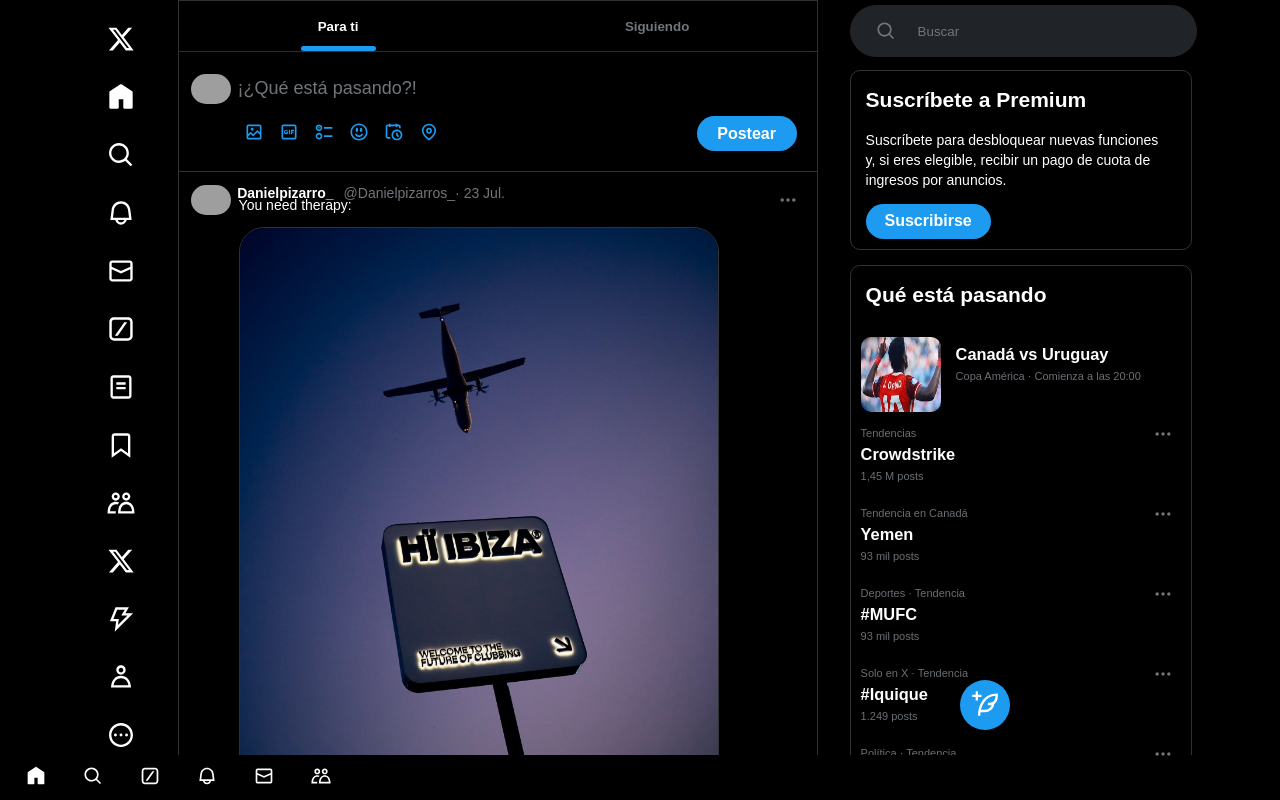
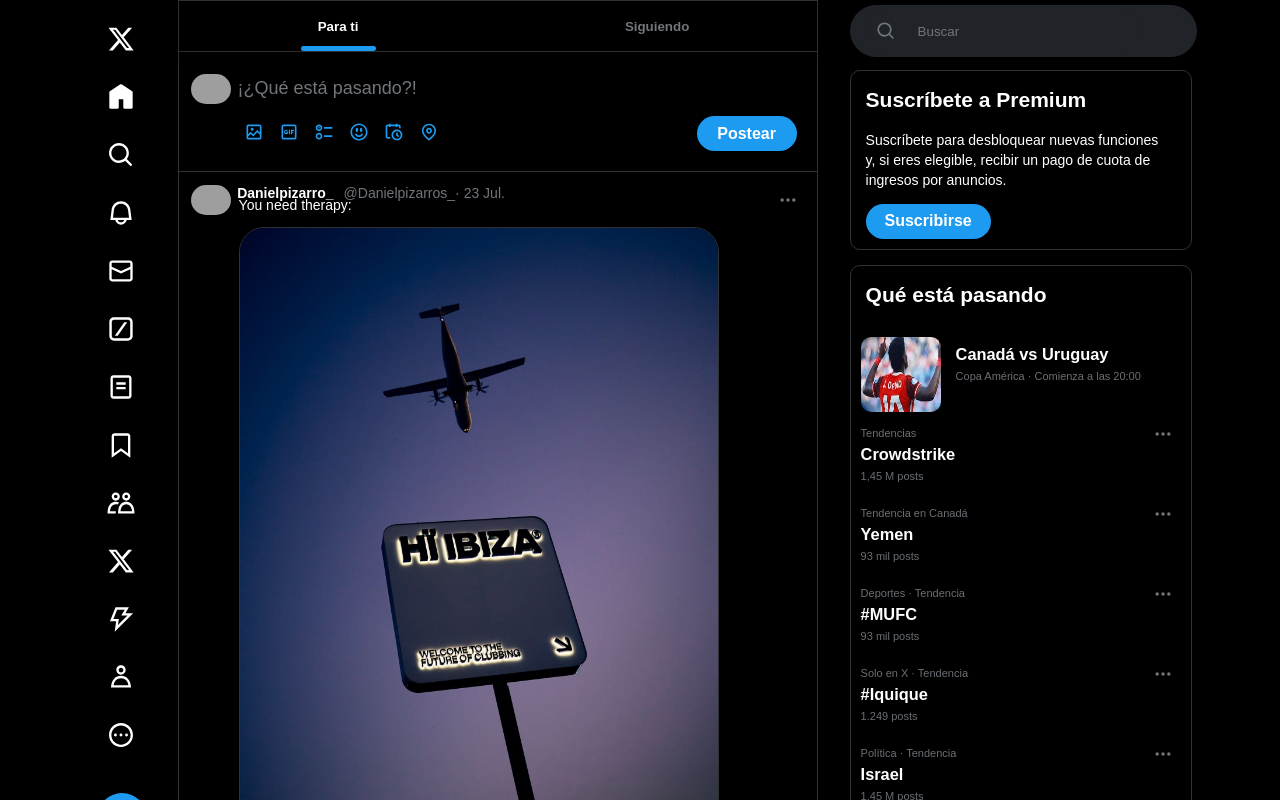
Before and after one commit to DanielPizarroDeveloper/clon-twitter, a React (Vite) app: page / in a window 1280 px wide. Shown: the top 800 px of the page. Built offline with nearby package versions, Linux system fonts and the light colour scheme; grey boxes are pictures that could not be loaded.

Commit message:
Corrección

```diff
--- a/src/Components/Feed.jsx
+++ b/src/Components/Feed.jsx
@@ -35,7 +35,7 @@
           ))
         }
 
-        <button className='feed-bar-footer-button-post'>
+        {/* <button className='feed-bar-footer-button-post'>
           <svg className="svg-fill" viewBox="0 0 24 24" aria-hidden="true"><g><path d="M23 3c-6.62-.1-10.38 2.421-13.05 6.03C7.29 12.61 6 17.331 6 22h2c0-1.007.07-2.012.19-3H12c4.1 0 7.48-3.082 7.94-7.054C22.79 10.147 23.17 6.359 23 3zm-7 8h-1.5v2H16c.63-.016 1.2-.08 1.72-.188C16.95 15.24 14.68 17 12 17H8.55c.57-2.512 1.57-4.851 3-6.78 2.16-2.912 5.29-4.911 9.45-5.187C20.95 8.079 19.9 11 16 11zM4 9V6H1V4h3V1h2v3h3v2H6v3H4z"></path></g></svg>
         </button>
 
@@ -62,7 +62,7 @@
           <button className='feed-bar-footer-responsive-div'>
             <svg className='feed-bar-footer-responsive-svg' viewBox="0 0 24 24" aria-hidden="true"><g><path d="M7.501 19.917L7.471 21H.472l.029-1.027c.184-6.618 3.736-8.977 7-8.977.963 0 1.95.212 2.87.672-.444.478-.851 1.03-1.212 1.656-.507-.204-1.054-.329-1.658-.329-2.767 0-4.57 2.223-4.938 6.004H7.56c-.023.302-.05.599-.059.917zm15.998.056L23.528 21H9.472l.029-1.027c.184-6.618 3.736-8.977 7-8.977s6.816 2.358 7 8.977zM21.437 19c-.367-3.781-2.17-6.004-4.938-6.004s-4.57 2.223-4.938 6.004h9.875zm-4.938-9c-.799 0-1.527-.279-2.116-.73-.836-.64-1.384-1.638-1.384-2.77 0-1.93 1.567-3.5 3.5-3.5s3.5 1.57 3.5 3.5c0 1.132-.548 2.13-1.384 2.77-.589.451-1.317.73-2.116.73zm-1.5-3.5c0 .827.673 1.5 1.5 1.5s1.5-.673 1.5-1.5-.673-1.5-1.5-1.5-1.5.673-1.5 1.5zM7.5 3C9.433 3 11 4.57 11 6.5S9.433 10 7.5 10 4 8.43 4 6.5 5.567 3 7.5 3zm0 2C6.673 5 6 5.673 6 6.5S6.673 8 7.5 8 9 7.327 9 6.5 8.327 5 7.5 5z"></path><path></path></g></svg>
           </button>
-        </div>
+        </div> */}
       </main>
   )
 }
```
